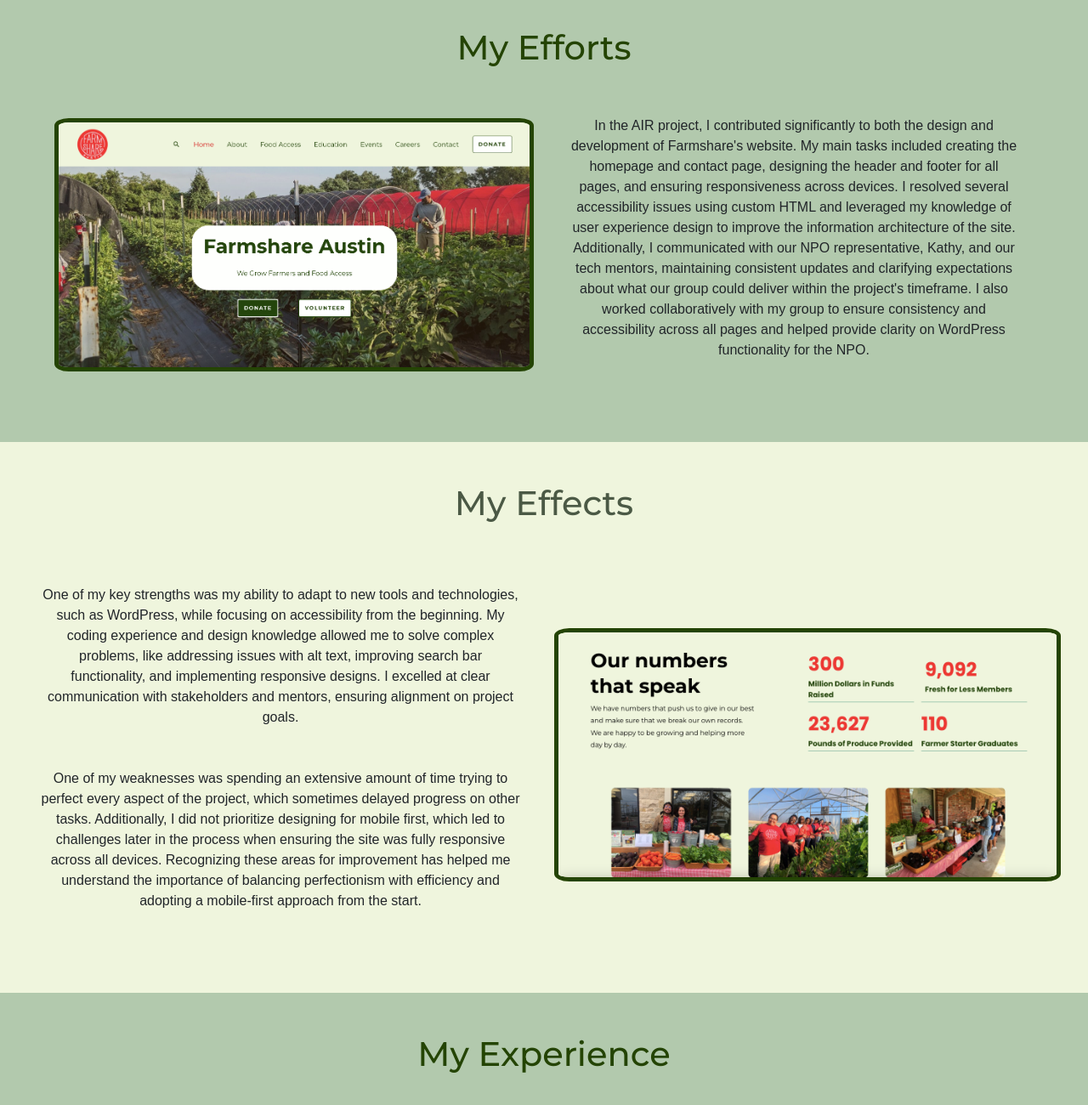
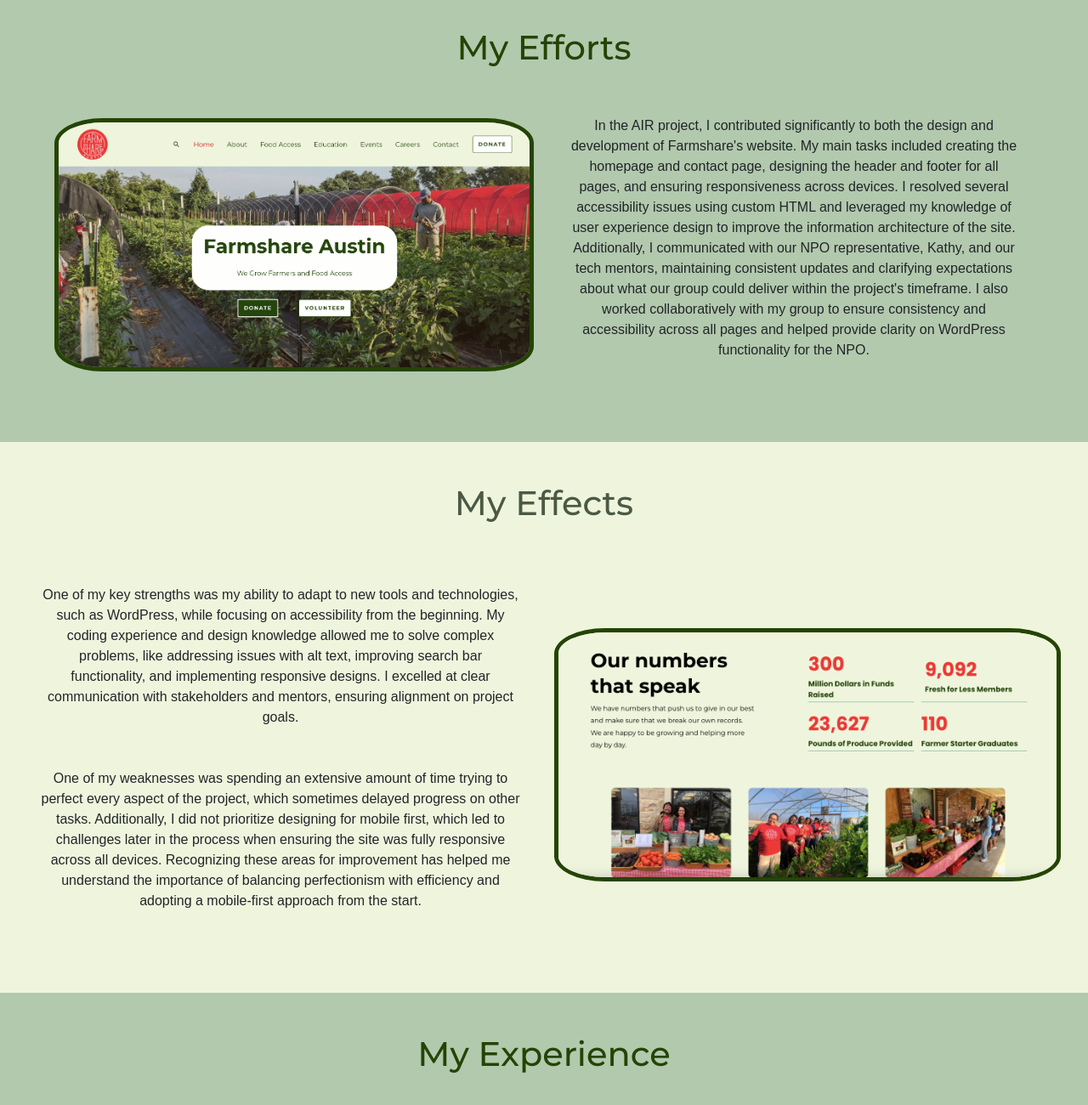
Before and after one commit to averystjohn/Avery-St.-John-s-Reflection-Site-Farmshare-Austin, a plain HTML site: page index.html in a window 1280 px wide. Shown: the part 800-2100 px from the top of the page at 85% size. Drawn offline with nearby package versions, Linux system fonts and the light colour scheme; a web font is replaced by a local one.

Commit message:
Update style.css

```diff
--- a/style.css
+++ b/style.css
@@ -100,7 +100,7 @@
   height: auto;
   object-fit: cover;
   object-position: center;
-  border-radius: 3%;
+  border-radius: 10%;
   border: 5px solid #244404;
 }
 
@@ -162,7 +162,7 @@
   height: auto;
   object-fit: cover;
   object-position: center;
-  border-radius: 3%;
+  border-radius: 10%;
   border: 5px solid #244404;
 }
 
@@ -220,7 +220,7 @@
   height: auto;
   object-fit: cover;
   object-position: center;
-  border-radius: 3%;
+  border-radius: 10%;
   border: 5px solid #244404;
 }
 
```
